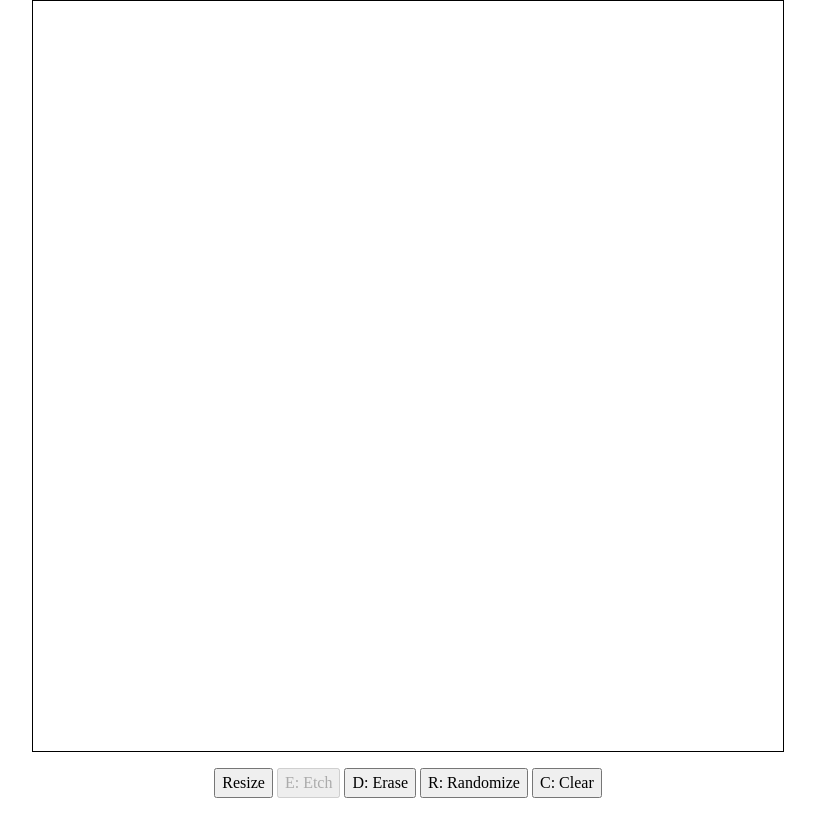
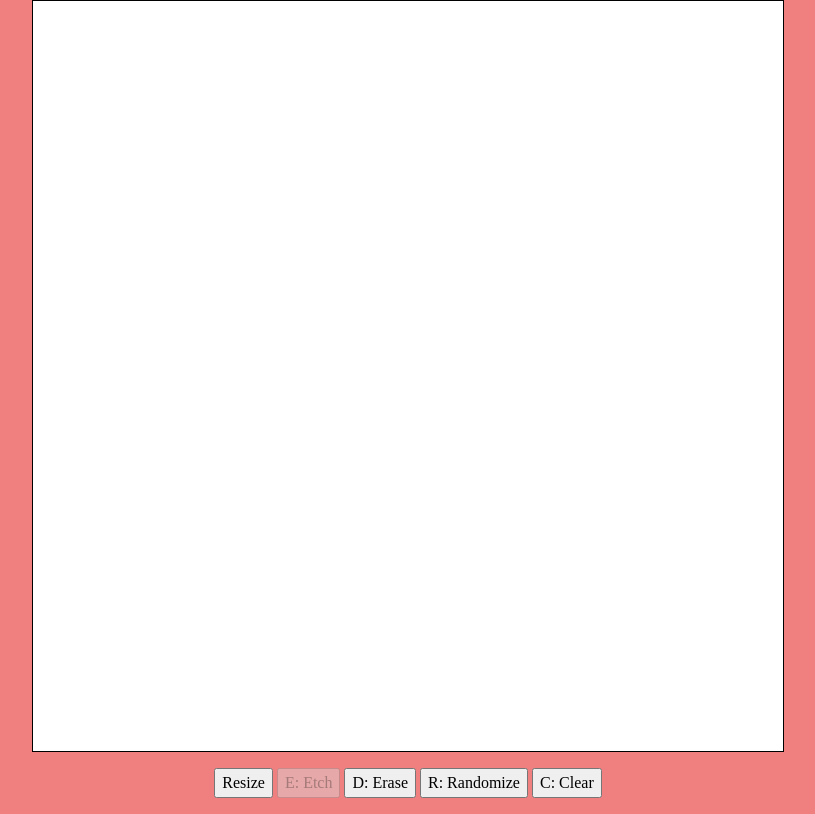
Before and after one commit to midhunpradeep/odin-etch-a-sketch, a plain HTML site: page index.html in a window 1280 px wide. Shown: the whole page, without its empty margins (232-1047 px from the left). Drawn offline with Linux system fonts and the light colour scheme.

Commit message:
fix: Add background color

```diff
--- a/styles/styles.css
+++ b/styles/styles.css
@@ -1,5 +1,9 @@
 :root {
     --border: 1px solid black;
+}
+
+body {
+    background-color: lightcoral;
 }
 
 #btn-container {
@@ -17,6 +21,7 @@
 }
 
 .box {
+    background-color: white;
     aspect-ratio: 1 / 1;
 }
 
```
